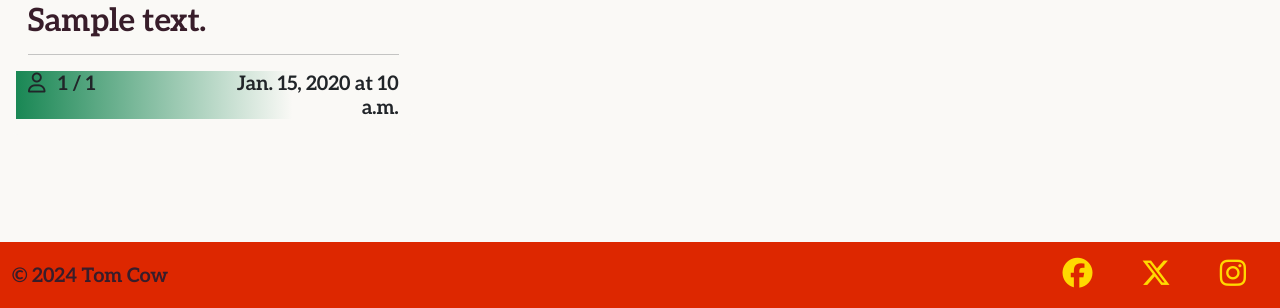
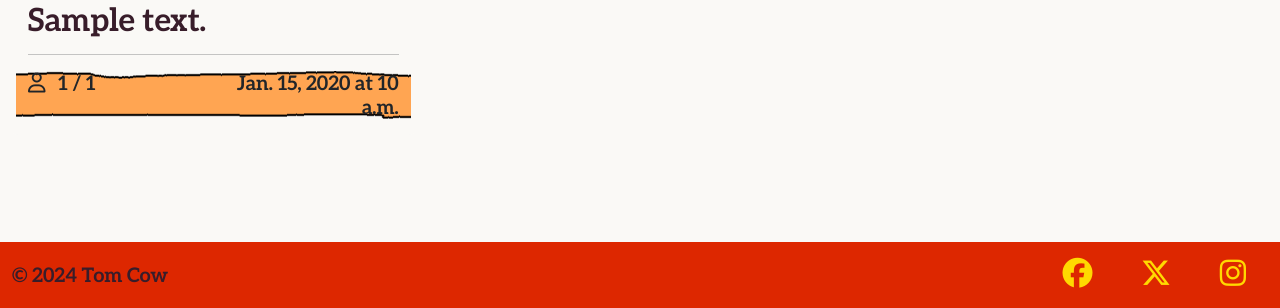
Before and after one commit to tomcow88/Devon-Decks-n-Dice, a Django app: page /events/ in a window 1280 px wide. Shown: the part 492-800 px from the top of the page. Run offline with Django 4.2, Linux system fonts and the light colour scheme; tables that the repository leaves empty hold one stand-in row (values such as "Sample post"); some libraries are stand-ins or nearby versions; some web fonts are replaced.

Commit message:
collect static

```diff
--- a/static/css/style.css
+++ b/static/css/style.css
@@ -284,7 +284,8 @@ form.signup .form-group {
 }
 
 .list-details {
-    background: linear-gradient(to left, #FAF9F6 30%, #198754 100%);
+    /* background: linear-gradient(to left, #FAF9F6 30%, #198754 100%); */
+    background: url("../images/event-info.png") no-repeat center center/cover;
 }
 
 .event-link {
--- a/templates/base.html
+++ b/templates/base.html
@@ -20,8 +20,8 @@
     <meta name="author" content="Tom Cowen">
     <title>Devon Decks & Dice</title>
     <!-- <link rel="stylesheet" href="https://cdn.simplecss.org/simple.min.css"> -->
-    <!-- <link rel="stylesheet" href="/static/css/style.css"> -->
-    <link rel="stylesheet" href="{% static 'css/style.css' %}">
+    <link rel="stylesheet" href="/static/css/style.css">
+    <!-- <link rel="stylesheet" href="{% static 'css/style.css' %}"> -->
 
 </head>
 
```
Also changed, not shown: static/images/event-banner.png (added), static/images/event-info.png (added), 3 other files.
